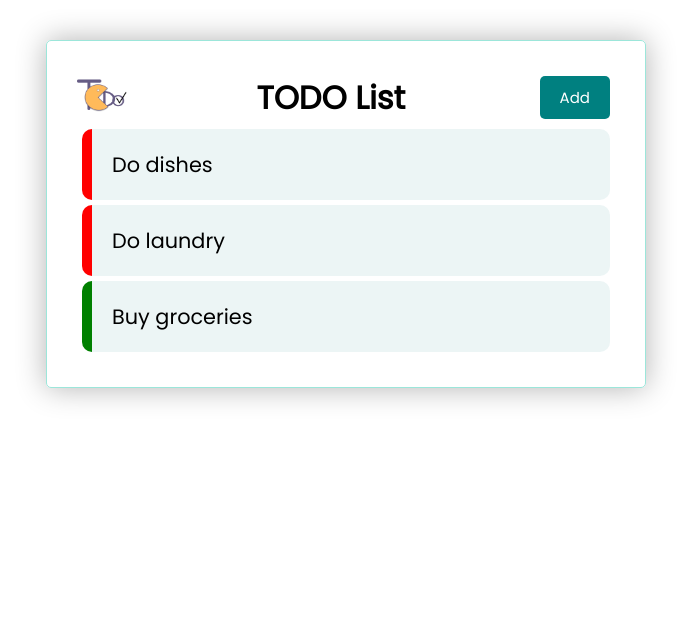
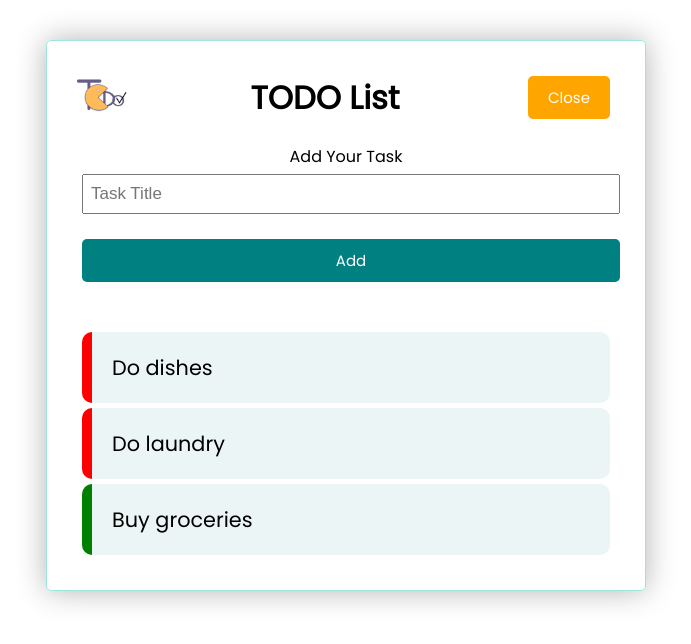
Before and after one commit to marzfd/Angular, an Angular app in the folder angular-todo-list/: page / in a window 1280 px wide. Both pictures are taken after a click on the button "Add". Shown: the top 644 px of the page, without its empty margins (294-985 px from the left). Built offline with nearby package versions, Linux system fonts and the light colour scheme; data requests are answered from the project's data file.

Commit message:
Add 'add-task' component and functionality

```diff
--- /dev/null
+++ b/angular-todo-list/src/app/components/add-task/add-task.component.css
@@ -0,0 +1,20 @@
+.add-form {
+  margin-bottom: 50px;
+}
+
+.form-control {
+  margin: 20px 0;
+}
+
+.form-control label {
+  display: block;
+  text-align: center;
+}
+
+.form-control input {
+  width: 100%;
+  height: 40px;
+  margin: 5px;
+  padding: 3px 7px;
+  font-size: 17px;
+}
--- /dev/null
+++ b/angular-todo-list/src/app/components/add-task/add-task.component.html
@@ -0,0 +1,26 @@
+<form
+  *ngIf="showAddTask"
+  class="add-form"
+  (submit)="addTask()"
+>
+  <div class="form-control">
+    <label for="text">Add Your Task</label>
+    <input
+      type="text"
+      name="title"
+      [(ngModel)]="title"
+      id="text"
+      placeholder="Task Title"
+    >
+  </div>
+  <div class="form-control">
+    <input
+      type="checkbox"
+      name="completed"
+      [(ngModel)]="completed"
+      id="completed"
+      [ngStyle]="{'display':'none'}"
+    >
+  </div>
+  <button type="submit" class="btn btn-block">Add</button>
+</form>
--- /dev/null
+++ b/angular-todo-list/src/app/components/add-task/add-task.component.ts
@@ -0,0 +1,44 @@
+import { Component, OnInit, Output, EventEmitter } from '@angular/core';
+import { UiService } from '../../services/ui.service';
+import { Subscription } from 'rxjs';
+import { Task } from '../../Task';
+
+@Component({
+  selector: 'app-add-task',
+  templateUrl: './add-task.component.html',
+  styleUrls: ['./add-task.component.css']
+})
+export class AddTaskComponent implements OnInit {
+
+  @Output() onAddTask = new EventEmitter<Task>();
+
+  title: string;
+  description: string;
+  completed: boolean = false;
+  showAddTask: boolean;
+  subscription: Subscription;
+
+  constructor(private uiService: UiService) {
+    this.subscription = this.uiService.onToggle().subscribe(value => this.showAddTask = value);
+  }
+
+  ngOnInit(): void {}
+
+  addTask() {
+    if (!this.title) {
+      alert('Please enter a task !');
+      return;
+    }
+
+    const newTask = {
+      title: this.title,
+      description: this.description,
+      completed: this.completed
+    }
+
+    this.onAddTask.emit(newTask);
+
+    this.title = '';
+    this.completed = false;
+  }
+}
--- a/angular-todo-list/src/app/components/header/header.component.html
+++ b/angular-todo-list/src/app/components/header/header.component.html
@@ -2,6 +2,8 @@
   <img src="assets/img/logo.png" alt="logo" class="logo">
   <h1>{{ title }}</h1>
   <app-button
+    color="{{ showAddTask ? 'orange' : 'teal' }}"
+    text="{{ showAddTask ? 'Close' : 'Add' }}"
     (btnClick)="toggleAddTask()"
   ></app-button>
 </header>
--- a/angular-todo-list/src/app/components/header/header.component.ts
+++ b/angular-todo-list/src/app/components/header/header.component.ts
@@ -1,4 +1,6 @@
 import { Component, OnInit } from '@angular/core';
+import { UiService } from '../../services/ui.service';
+import { Subscription } from 'rxjs';
 
 @Component({
   selector: 'app-header',
@@ -8,14 +10,18 @@ import { Component, OnInit } from '@angular/core';
 export class HeaderComponent implements OnInit {
 
   title: string = 'TODO List';
+  showAddTask: boolean;
+  subscription: Subscription;
 
-  constructor() { }
-
-  ngOnInit(): void {
+  constructor(private uiService: UiService) {
+    this.subscription = this.uiService.onToggle().subscribe(value => this.showAddTask = value);
   }
 
+  ngOnInit(): void {}
+
   toggleAddTask() {
-    console.log('toggleAddTask');
+    this.showAddTask = !this.showAddTask;
+    this.uiService.toggleAddTask();
   }
 
 }
--- a/angular-todo-list/src/app/components/tasks/tasks.component.html
+++ b/angular-todo-list/src/app/components/tasks/tasks.component.html
@@ -1,3 +1,6 @@
+<app-add-task
+  (onAddTask)="addTask($event)"
+></app-add-task>
 <app-task-item
   *ngFor="let task of tasks"
   [task]="task"
--- a/angular-todo-list/src/app/components/tasks/tasks.component.ts
+++ b/angular-todo-list/src/app/components/tasks/tasks.component.ts
@@ -25,4 +25,8 @@ export class TasksComponent implements OnInit {
     task.completed = !task.completed;
     this.taskService.updateTask(task).subscribe();
   }
+
+  addTask(task: Task) {
+    this.taskService.addTask(task).subscribe(task => this.tasks.push(task));
+  }
 }
--- a/angular-todo-list/src/app/services/task.service.ts
+++ b/angular-todo-list/src/app/services/task.service.ts
@@ -29,4 +29,8 @@ export class TaskService {
   updateTask(task: Task): Observable<Task> {
     return this.http.put<Task>(this.apiUrl + '/' + task.id, task, httpOptions);
   }
+
+  addTask(task: Task): Observable<Task> {
+    return this.http.post<Task>(this.apiUrl, task, httpOptions);
+  }
 }
--- /dev/null
+++ b/angular-todo-list/src/app/services/ui.service.ts
@@ -0,0 +1,22 @@
+import { Injectable } from '@angular/core';
+import { Observable, Subject } from 'rxjs';
+
+@Injectable({
+  providedIn: 'root'
+})
+export class UiService {
+
+  private showAddTask: boolean = false;
+  private subject = new Subject<any>();
+
+  constructor() {}
+
+   toggleAddTask(): void {
+    this.showAddTask = !this.showAddTask;
+    this.subject.next(this.showAddTask);
+  }
+
+  onToggle(): Observable<any> {
+    return this.subject.asObservable();
+  }
+}
```
Also changed, not shown: angular-todo-list/src/app/app.module.ts (+6 -2 lines), 2 other files (tests, documents, lock files or other folders).
